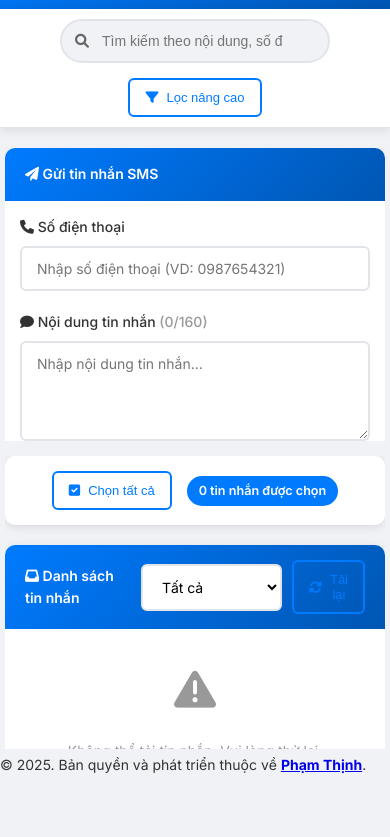
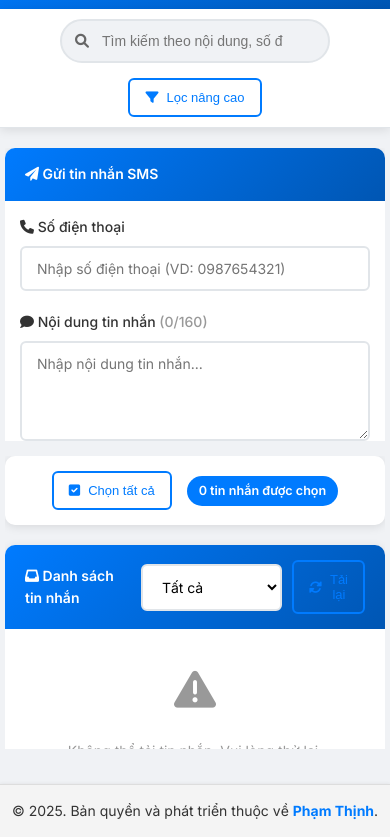
Before and after one commit to clonethinh/sms-9190, a plain HTML site: page index.html in a window 390 px wide. Shown: the part 90-927 px from the top of the page. Before the commit the page ends 866 px from the top, so only its background shows below. Drawn offline with Linux system fonts and the light colour scheme; no server answers.

Commit message:
Update style.css

```diff
--- a/style.css
+++ b/style.css
@@ -1183,8 +1183,32 @@ textarea.form-control {
         font-size: 11px;
     }
 
+
     /* Điều chỉnh lại max-height cho màn hình nhỏ hơn nữa */
     :root {
         --scrollable-section-max-height: calc(100vh - 50px - 60px - 10px - 10px); /* Điều chỉnh cho phù hợp */
     }
+    /* --- Footer responsive --- */
+    .footer-copyright {
+        background-color: #f4f4f4;
+        color: #333;
+        text-align: center;
+        padding: 15px 10px;
+        font-size: 14px;
+        font-family: 'Inter', sans-serif;
+        border-top: 1px solid #ddd;
+        margin-top: 30px;
+        box-shadow: 0 -1px 3px rgba(0, 0, 0, 0.05);
+    }
+
+    .footer-copyright a {
+        color: #007bff;
+        text-decoration: none;
+        font-weight: 500;
+    }
+
+    .footer-copyright a:hover {
+        text-decoration: underline;
+        color: #0056b3;
+    }
 }
```
